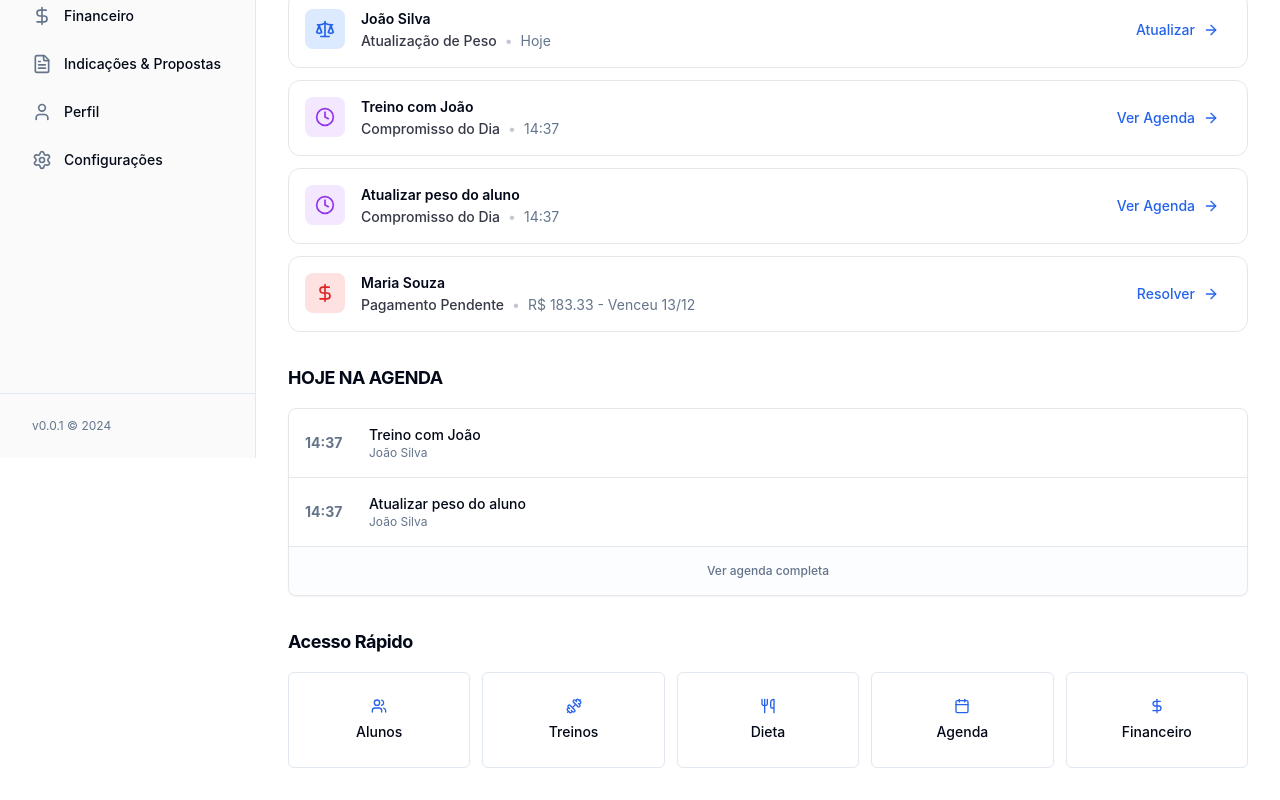
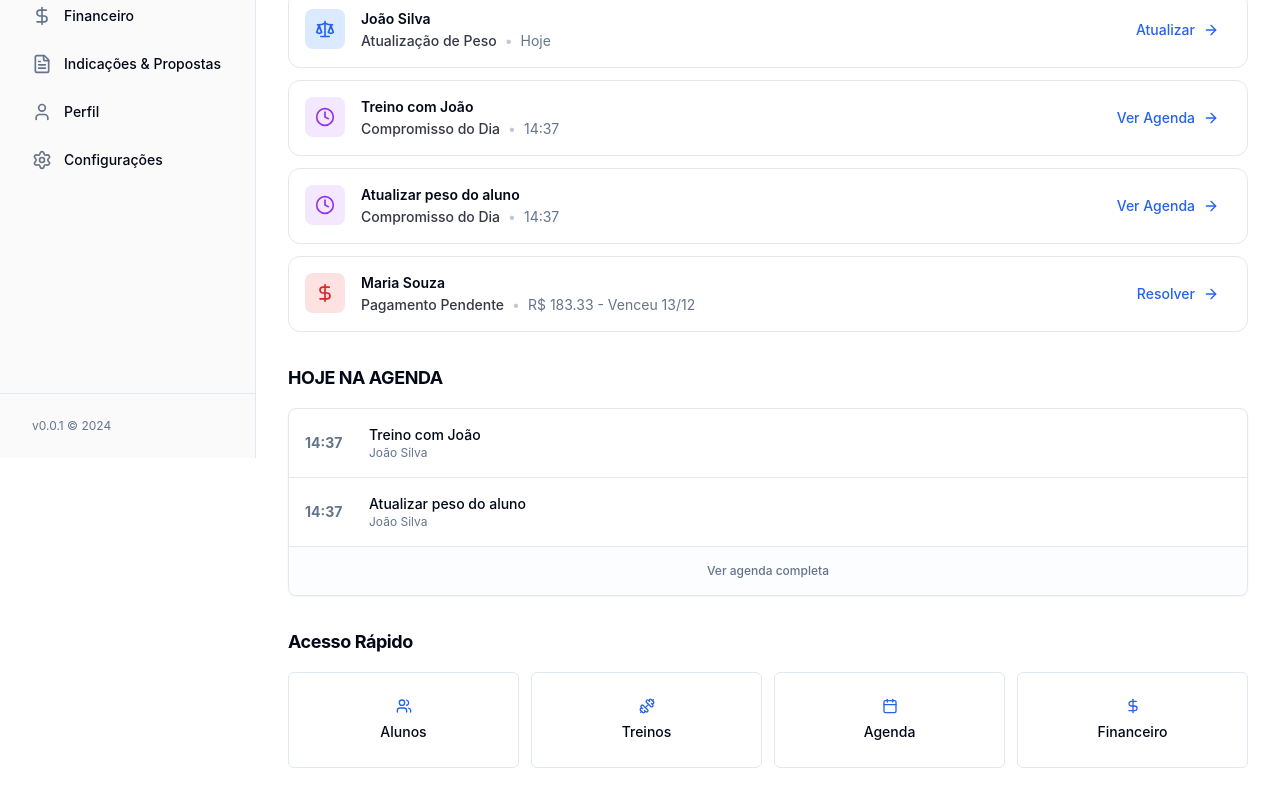
Before and after one commit to victorfelixds-art/123PERSONAL---1, a React (Vite) app: page / in a window 1280 px wide. Shown: the part 342-1142 px from the top of the page. Built offline with nearby package versions, Linux system fonts and the light colour scheme.

Commit message:
Remove "Dieta" quick access button from dashboard

```diff
--- a/src/pages/Index.tsx
+++ b/src/pages/Index.tsx
@@ -13,7 +13,6 @@
   Calendar,
   ChevronRight,
   Dumbbell,
-  Utensils,
   DollarSign,
   Clock,
   AlertCircle,
@@ -385,7 +384,7 @@
       {/* Quick Access Section */}
       <div className="space-y-4">
         <h2 className="text-lg font-bold tracking-tight">Acesso Rápido</h2>
-        <div className="grid grid-cols-2 md:grid-cols-5 gap-3">
+        <div className="grid grid-cols-2 md:grid-cols-4 gap-3">
           <Button
             asChild
             variant="outline"
@@ -404,16 +403,6 @@
             <Link to="/treinos">
               <Dumbbell className="h-6 w-6 text-primary" />
               <span>Treinos</span>
-            </Link>
-          </Button>
-          <Button
-            asChild
-            variant="outline"
-            className="h-24 flex flex-col gap-2 hover:border-primary/50 hover:bg-primary/5"
-          >
-            <Link to="/dieta">
-              <Utensils className="h-6 w-6 text-primary" />
-              <span>Dieta</span>
             </Link>
           </Button>
           <Button
```
